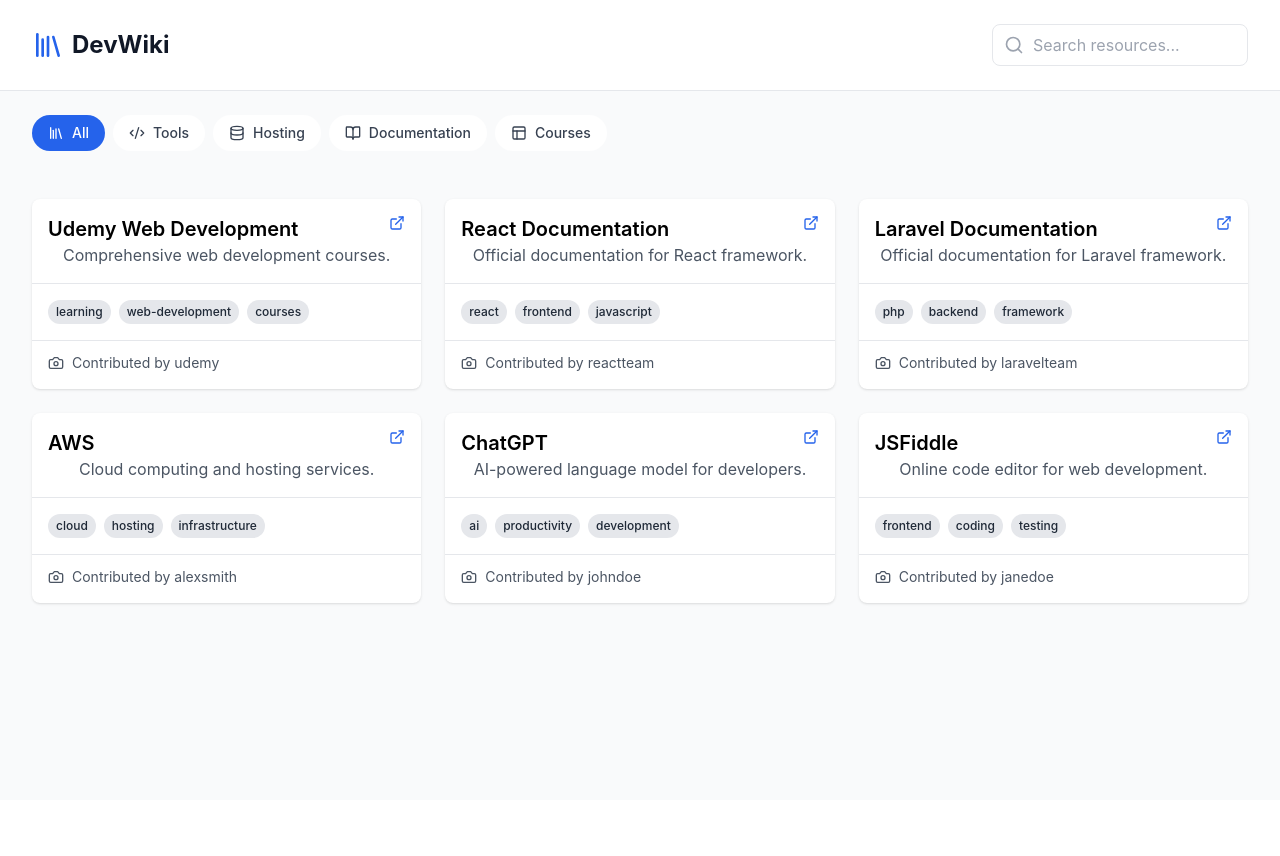
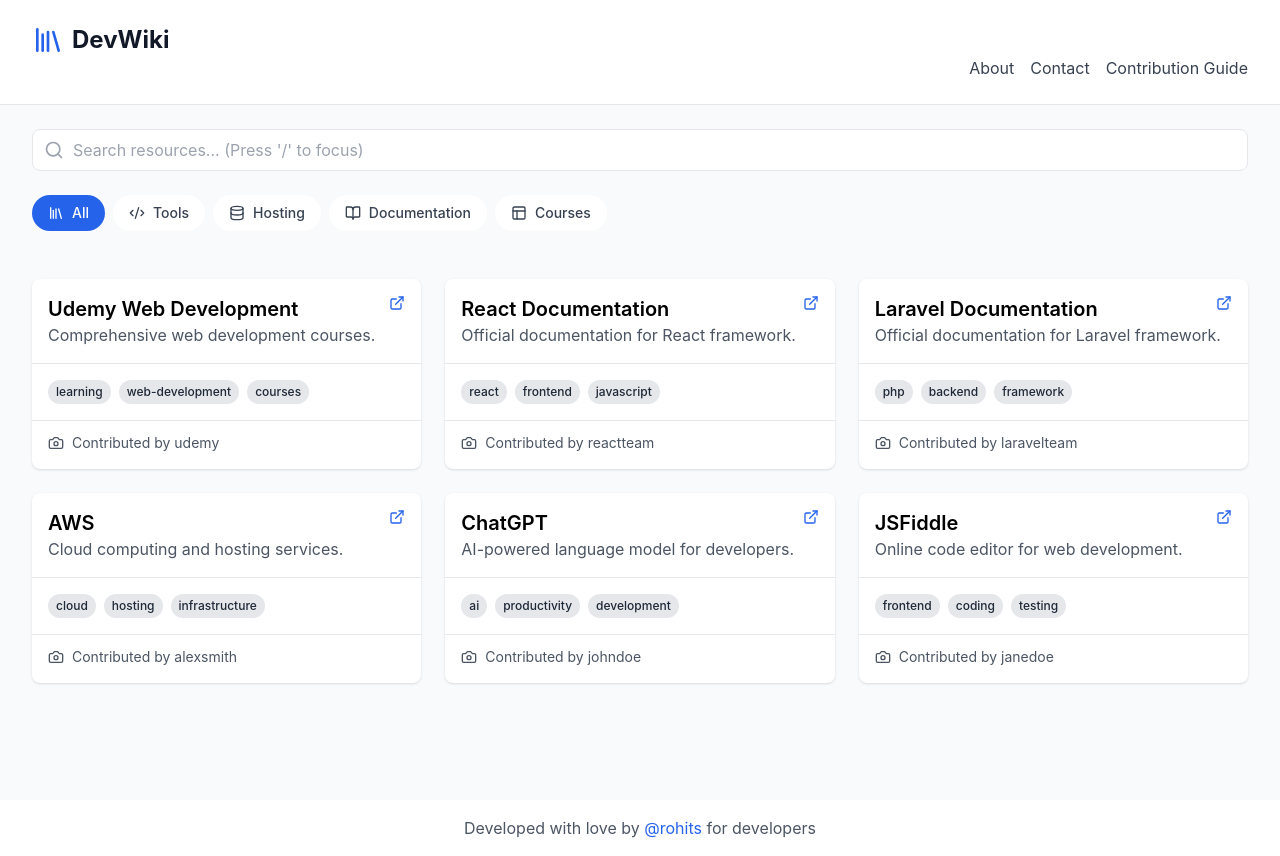
Before and after one commit to shirkerohit/developer-wiki, a React (Create React App) app: page / in a window 1280 px wide. Before the commit the page ends 800 px from the top, so only its background shows below. Built offline with nearby package versions, Linux system fonts and the light colour scheme.

Commit message:
up updates

```diff
--- a/src/App.js
+++ b/src/App.js
@@ -1,11 +1,13 @@
 import React from 'react';
 import './App.css';
 import Home from './components/Home';
+import Footer from './components/Footer';
 
 function App() {
   return (
     <div className="App">
       <Home />
+      <Footer />
     </div>
   );
 }
--- /dev/null
+++ b/src/components/Footer.js
@@ -0,0 +1,15 @@
+
+// Basic React component
+import React from 'react';
+
+const Footer = () => {
+    return (
+        <footer className="bg-white py-4 ">
+            <div className="max-w-7xl mx-auto px-4 sm:px-6 lg:px-8 text-center">
+                <p className="text-gray-600">Developed with love by <a href="https://github.com/rohits" className="text-blue-600 hover:text-blue-800">@rohits</a> for developers</p>
+            </div>
+        </footer>
+    );
+};
+
+export default Footer;
--- a/src/components/Home.js
+++ b/src/components/Home.js
@@ -1,4 +1,4 @@
-import React, { useState, useMemo } from 'react';
+import React, { useState, useMemo, useEffect, useRef } from 'react';
 import { Search, Library, Database, BookOpen, Code2, Layout, ExternalLink, Camera } from 'lucide-react';
 import { Card, CardContent, CardDescription, CardFooter, CardHeader, CardTitle } from './ui/card';
 import { Input } from './ui/input';
@@ -27,6 +27,21 @@ export default function Home() {
 
     const [selectedCategory, setSelectedCategory] = useState('All');
     const [searchQuery, setSearchQuery] = useState('');
+    const searchInputRef = useRef(null);
+
+    useEffect(() => {
+        const handleKeyDown = (event) => {
+            if (event.key === '/') {
+                event.preventDefault();
+                searchInputRef.current.focus();
+            }
+        };
+
+        window.addEventListener('keydown', handleKeyDown);
+        return () => {
+            window.removeEventListener('keydown', handleKeyDown);
+        };
+    }, []);
 
     // Custom search function
     const searchResources = (resources, query) => {
@@ -73,27 +88,31 @@ export default function Home() {
             {/* Header */}
             <header className="bg-white border-b">
                 <div className="max-w-7xl mx-auto px-4 sm:px-6 lg:px-8 py-6">
-                    <div className="flex flex-col md:flex-row md:items-center md:justify-between">
-                        <div className="flex items-center">
-                            <Library className="h-8 w-8 text-blue-600" />
-                            <h1 className="ml-2 text-2xl font-bold text-gray-900">DevWiki</h1>
-                        </div>
-                        <div className="mt-4 md:mt-0 relative">
-                            <Search className="absolute left-3 top-1/2 transform -translate-y-1/2 text-gray-400 h-5 w-5" />
-                            <Input
-                                type="text"
-                                placeholder="Search resources..."
-                                className="pl-10 w-full md:w-64"
-                                value={searchQuery}
-                                onChange={(e) => setSearchQuery(e.target.value)}
-                            />
-                        </div>
+                    <div className="flex items-center">
+                        <Library className="h-8 w-8 text-blue-600" />
+                        <h1 className="ml-2 text-2xl font-bold text-gray-900">DevWiki</h1>
+                    </div>
+                    <div className="flex justify-end space-x-4">
+                        <a href="/about" className="text-gray-700 hover:text-gray-900">About</a>
+                        <a href="/contact" className="text-gray-700 hover:text-gray-900">Contact</a>
+                        <a href="/contribution-guide" className="text-gray-700 hover:text-gray-900">Contribution Guide</a>
                     </div>
                 </div>
             </header>
 
-            {/* Category filters */}
+            {/* Search and Category filters */}
             <div className="max-w-7xl mx-auto px-4 sm:px-6 lg:px-8 py-6">
+                <div className="relative mx-auto mb-6">
+                    <Input
+                        type="text"
+                        placeholder="Search resources... (Press '/' to focus)"
+                        className="pl-10 w-full"
+                        value={searchQuery}
+                        onChange={(e) => setSearchQuery(e.target.value)}
+                        ref={searchInputRef}
+                    />
+                    <Search className="absolute left-3 top-1/2 transform -translate-y-1/2 text-gray-400 h-5 w-5" />
+                </div>
                 <div className="flex flex-wrap gap-2">
                     {categories.map(({ name, icon: Icon }) => (
                         <button
--- a/src/components/ui/card.js
+++ b/src/components/ui/card.js
@@ -13,7 +13,7 @@ export function CardTitle({ children, className }) {
 }
 
 export function CardDescription({ children }) {
-    return <p className="text-gray-600">{children}</p>;
+    return <p className="text-gray-600 text-left">{children}</p>;
 }
 
 export function CardContent({ children }) {
```
